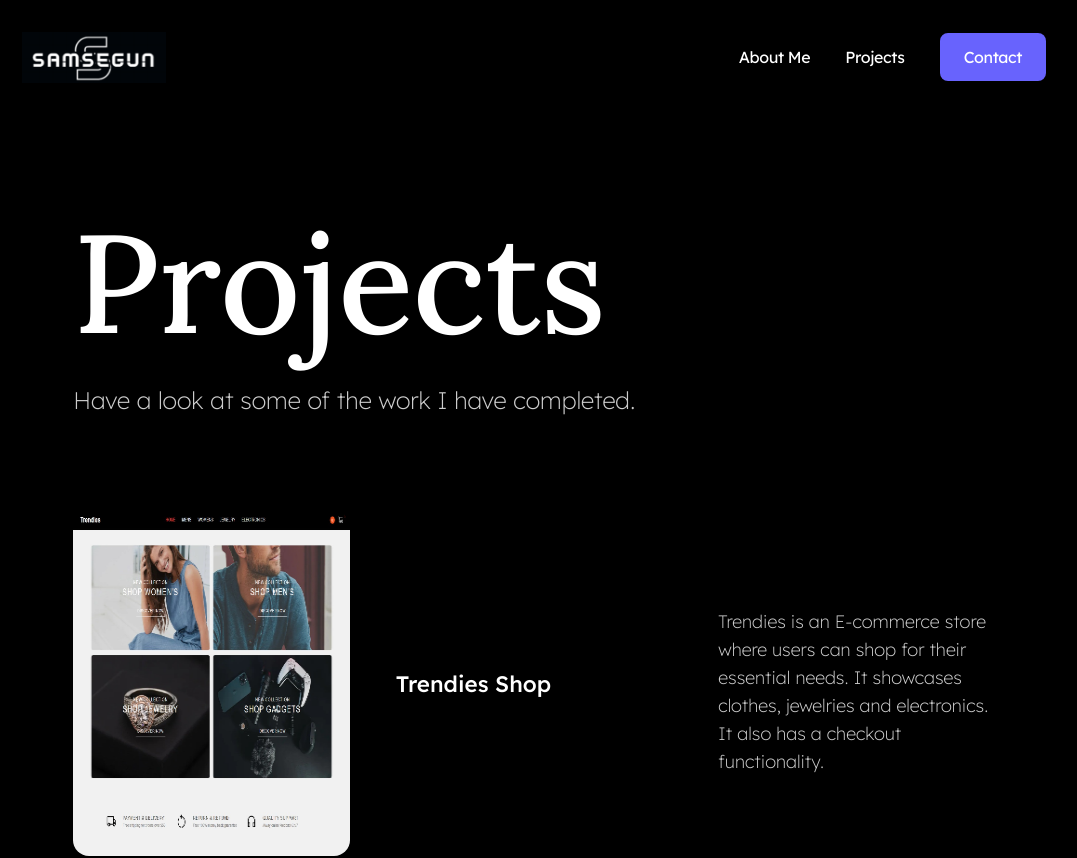
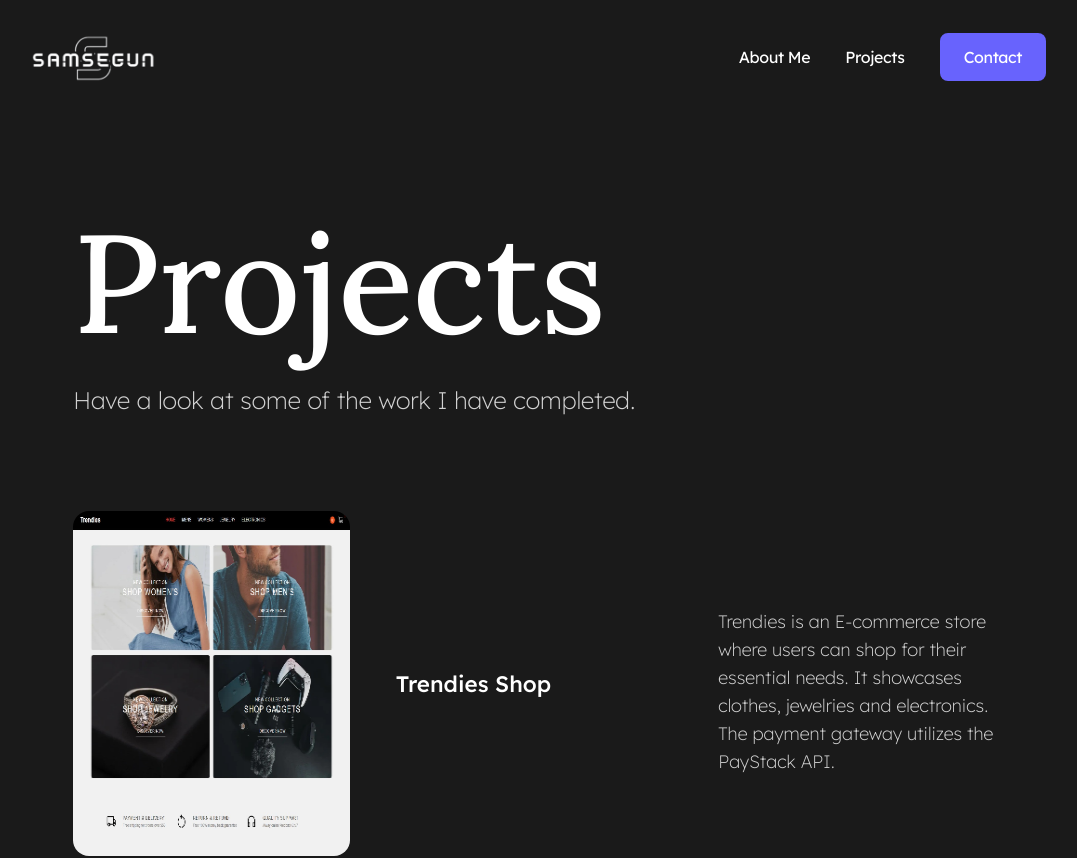
Before and after one commit to Samsegun/portfolio, a React (Vite) app: page /projects in a window 1280 px wide. Shown: the top 858 px of the page, without its empty margins (106-1183 px from the left). Built offline with nearby package versions, Linux system fonts and the light colour scheme.

Commit message:
framer motion added

```diff
--- a/package.json
+++ b/package.json
@@ -11,6 +11,7 @@
   },
   "dependencies": {
     "@emailjs/browser": "^3.11.0",
+    "framer-motion": "^10.15.1",
     "react": "^18.2.0",
     "react-dom": "^18.2.0",
     "react-router-dom": "^6.14.2",
--- a/src/components/Layout.tsx
+++ b/src/components/Layout.tsx
@@ -20,9 +20,9 @@ const Layout = () => {
     }, [location]);
 
     return (
-        <div className='bg-black'>
+        <div className='bg-[#1a1a1a]'>
             <div className='w-11/12 mx-auto lg:w-4/5 max-w-[1920px] min-h-screen'>
-                <header className='sticky top-0 z-20 bg-black'>
+                <header className='sticky top-0 z-20 bg-[#1a1a1a]'>
                     <Navigation
                         navHandler={navHandler}
                         navIsActive={navIsActive}
--- a/src/components/header/Navigation.tsx
+++ b/src/components/header/Navigation.tsx
@@ -13,7 +13,7 @@ const Navigation: FC<NavProps> = ({ navHandler, navIsActive }) => {
         <nav className='relative flex flex-wrap items-center justify-between py-4 md:py-8'>
             <div className='w-32 md:w-36'>
                 <Link to='/'>
-                    <img src={samsegun} alt='' />
+                    <img src={samsegun} alt='' className='' />
                 </Link>
             </div>
 
@@ -43,7 +43,7 @@ const Navigation: FC<NavProps> = ({ navHandler, navIsActive }) => {
             </div>
 
             <div
-                className={`bg-black absolute h-72 left-0 right-0 top-0 -z-10 ${
+                className={`bg-[#1a1a1a] absolute h-72 left-0 right-0 top-0 -z-10 ${
                     navIsActive ? "-translate-y-0" : "-translate-y-full"
                 } text-center flex items-center justify-center md:hidden
                  duration-300 transition-all ease-linear`}>
--- a/src/routes/Projects.tsx
+++ b/src/routes/Projects.tsx
@@ -4,7 +4,7 @@ const data = [
     {
         img: "src/assets/trendies.png",
         title: "Trendies Shop",
-        text: "Trendies is an E-commerce store where users can shop for their essential needs. It showcases clothes, jewelries and electronics. It also has a checkout functionality.",
+        text: "Trendies is an E-commerce store where users can shop for their essential needs. It showcases clothes, jewelries and electronics. The payment gateway utilizes the PayStack API.",
     },
     {
         img: "src/assets/store2.png",
```
Also changed, not shown: src/assets/samsegun-logo.png, 1 other file (tests, documents, lock files or other folders).
